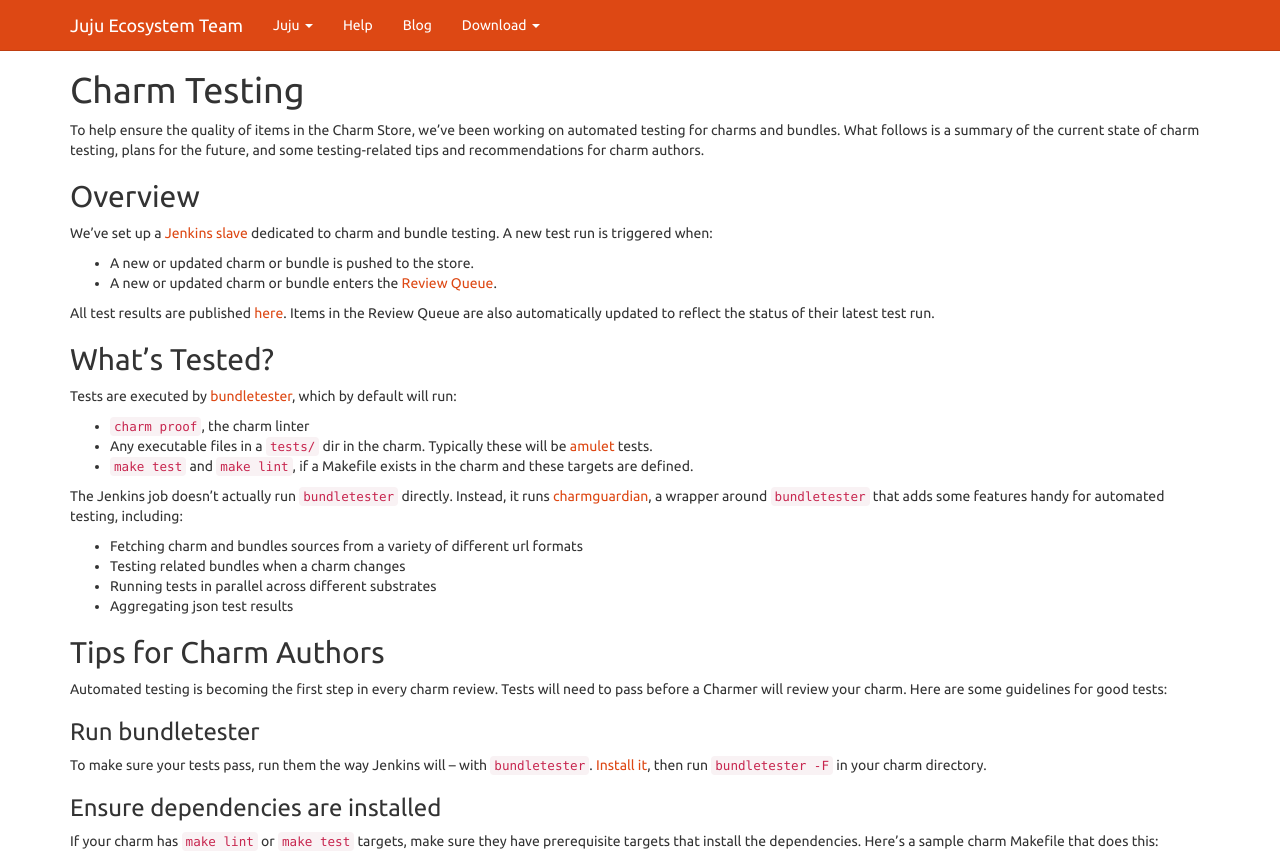
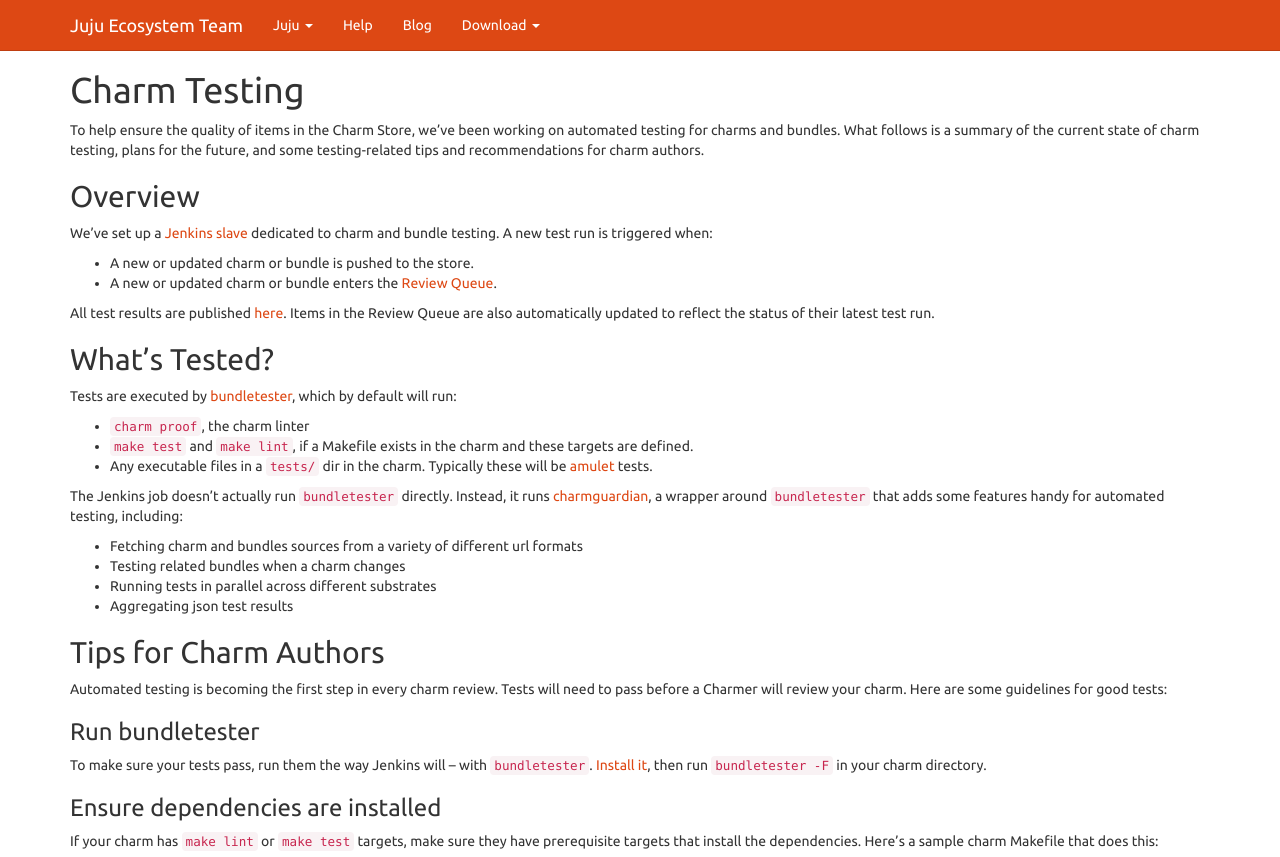
Before and after one commit to juju-solutions/juju-solutions.github.io, a Jekyll site: the page built from _posts/2014-10-02-charm-testing.md, in a window 1280 px wide and 900 px high, cut to the strip 0-857 px from the top of the window. Built offline with Jekyll 4.4.1, drawn with Linux system fonts in a browser that asks for light colours; comment, search, counter and statistics services are not loaded.

```diff
--- a/_posts/2014-10-02-charm-testing.md
+++ b/_posts/2014-10-02-charm-testing.md
@@ -39,10 +39,10 @@ Tests are executed by
 default will run:
 
 * `charm proof`, the charm linter
+* `make test` and `make lint`, if a Makefile exists in the charm and
+  these targets are defined.
 * Any executable files in a `tests/` dir in the charm. Typically these
   will be [amulet](https://github.com/marcoceppi/amulet) tests.
-* `make test` and `make lint`, if a Makefile exists in the charm and
-  these targets are defined.
 
 The Jenkins job doesn't actually run `bundletester` directly. Instead,
 it runs
```
